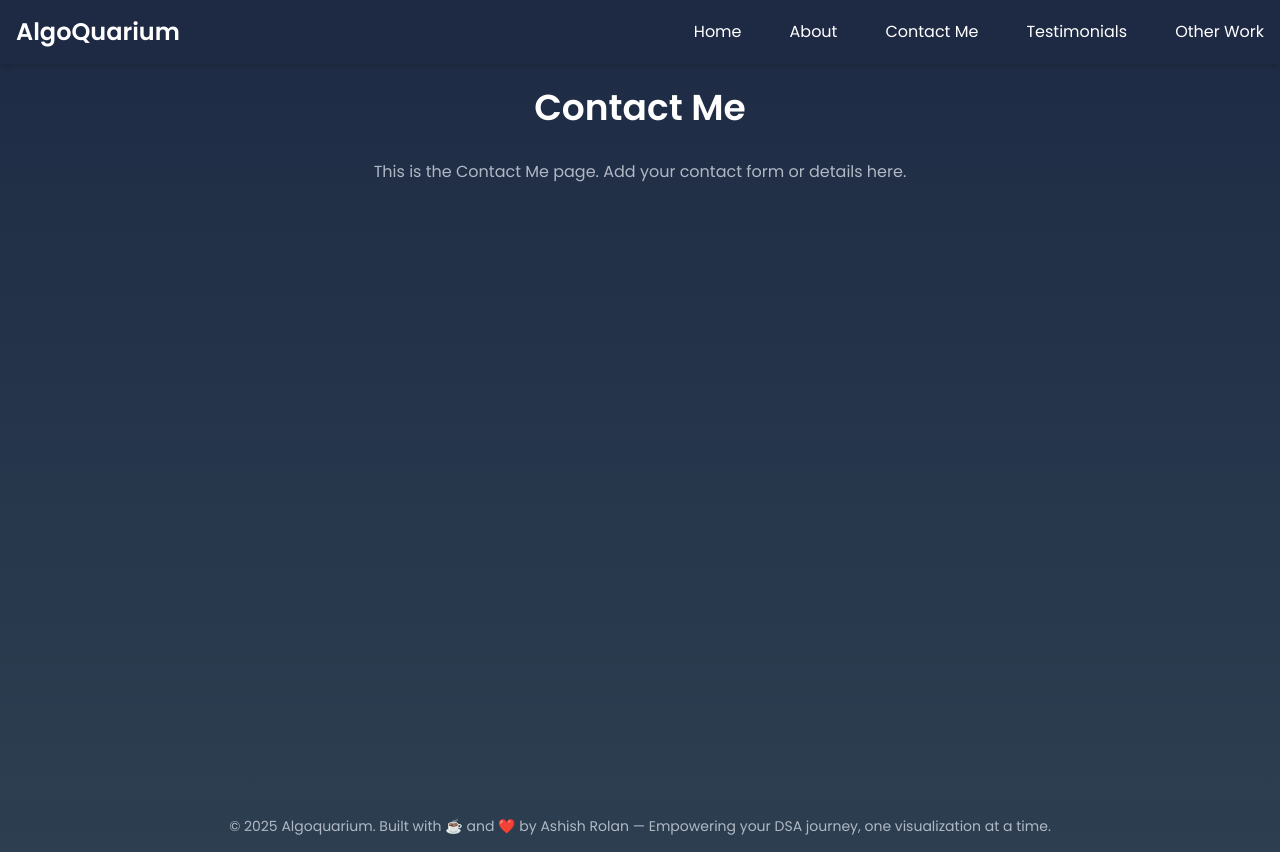
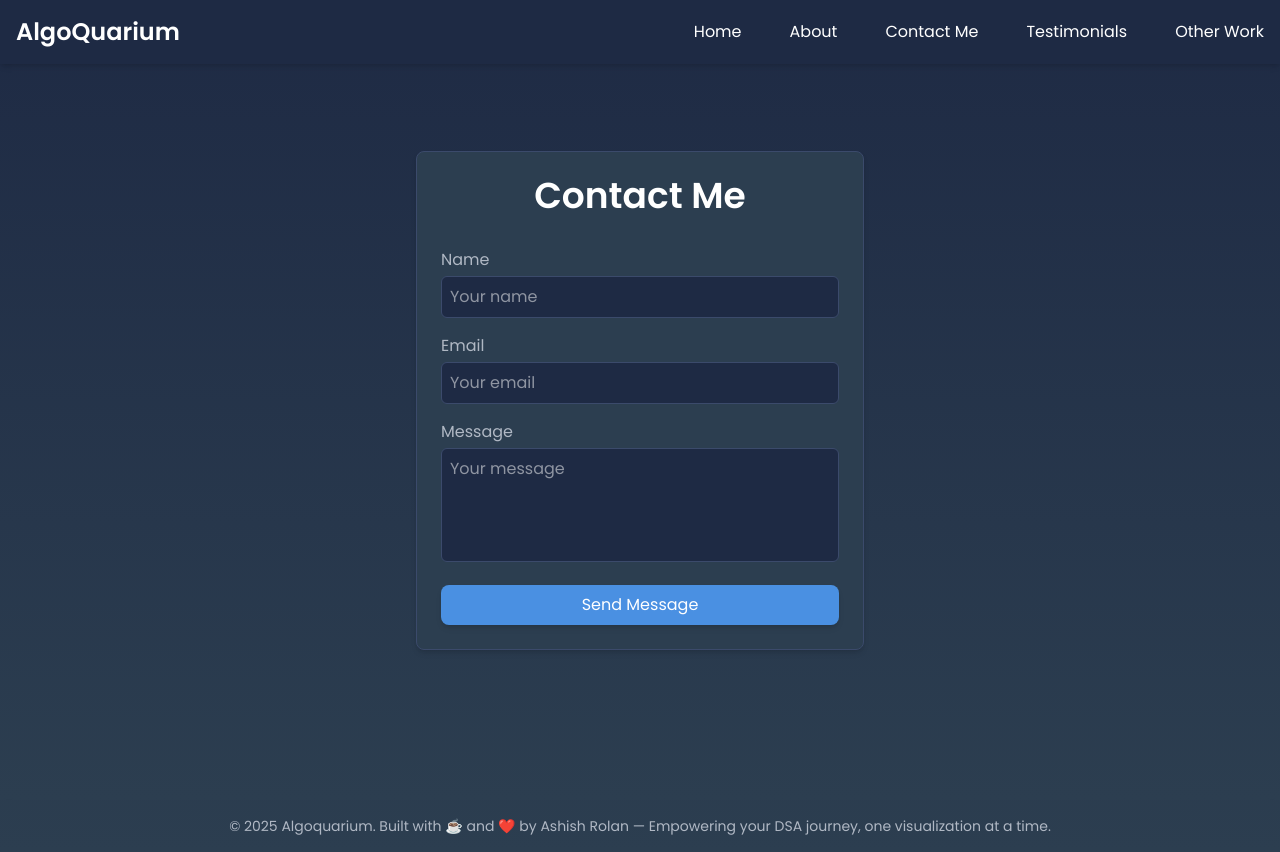
Before and after one commit to ashish7472/AlgoQuarium, a React (Vite) app in the folder frontend/: page /contact-me in a window 1280 px wide. Built offline with nearby package versions, Linux system fonts and the light colour scheme.

Commit message:
Contact Me- Updated

```diff
--- a/frontend/package.json
+++ b/frontend/package.json
@@ -10,6 +10,7 @@
     "preview": "vite preview"
   },
   "dependencies": {
+    "@emailjs/browser": "^4.4.1",
     "react": "^19.1.0",
     "react-dom": "^19.1.0",
     "react-router-dom": "^7.6.0",
--- a/frontend/src/pages/ContactMe.jsx
+++ b/frontend/src/pages/ContactMe.jsx
@@ -1,10 +1,132 @@
+import { useState } from 'react';
+import emailjs from '@emailjs/browser';
+
 function ContactMe() {
-    return (
-      <div className="container mx-auto p-6">
-        <h1 className="text-4xl font-bold text-center mb-8 text-white">Contact Me</h1>
-        <p className="text-[#b0b8c4] text-center">This is the Contact Me page. Add your contact form or details here.</p>
+  const [formData, setFormData] = useState({
+    name: '',
+    email: '',
+    message: '',
+  });
+  const [status, setStatus] = useState('');
+  const [isSubmitting, setIsSubmitting] = useState(false);
+
+  const handleChange = (e) => {
+    setFormData({ ...formData, [e.target.name]: e.target.value });
+  };
+
+  const handleSubmit = (e) => {
+    e.preventDefault();
+    setIsSubmitting(true);
+    setStatus('');
+
+    const templateParams = {
+      from_name: formData.name,
+      from_email: formData.email,
+      message: formData.message,
+    };
+
+    emailjs
+      .send(
+        'service_sk0iwq5', // EmailJS Service ID
+        'template_l1snhyc', // EmailJS Template ID
+        templateParams,
+        'DiUEBna4h86Wzk6l7' // EmailJS Public Key
+      )
+      .then(
+        (response) => {
+          console.log('SUCCESS!', response.status, response.text);
+          setStatus('Message sent successfully!');
+          setFormData({ name: '', email: '', message: '' });
+        },
+        (error) => {
+          console.log('FAILED...', error);
+          setStatus('Failed to send message. Please try again.');
+        }
+      )
+      .finally(() => {
+        setIsSubmitting(false);
+      });
+  };
+
+  return (
+    <div className="container mx-auto p-4 md:p-6 min-h-[calc(100vh-8rem)] flex items-center justify-center">
+      <div className="bg-[#2c3e50] rounded-lg shadow-md p-4 md:p-6 border border-[#3b4a6b] w-full max-w-md">
+        <h1 className="text-2xl md:text-4xl font-bold text-center mb-6 md:mb-8 text-white">Contact Me</h1>
+        <form onSubmit={handleSubmit} className="space-y-4">
+          {/* Name Field */}
+          <div>
+            <label htmlFor="name" className="block text-[#b0b8c4] mb-1 text-sm md:text-base">
+              Name
+            </label>
+            <input
+              type="text"
+              id="name"
+              name="name"
+              value={formData.name}
+              onChange={handleChange}
+              required
+              className="w-full p-2 rounded-md bg-[#1e2a44] text-white border border-[#3b4a6b] focus:outline-none focus:ring-2 focus:ring-[#4a90e2] text-sm md:text-base"
+              placeholder="Your name"
+            />
+          </div>
+
+          {/* Email Field */}
+          <div>
+            <label htmlFor="email" className="block text-[#b0b8c4] mb-1 text-sm md:text-base">
+              Email
+            </label>
+            <input
+              type="email"
+              id="email"
+              name="email"
+              value={formData.email}
+              onChange={handleChange}
+              required
+              className="w-full p-2 rounded-md bg-[#1e2a44] text-white border border-[#3b4a6b] focus:outline-none focus:ring-2 focus:ring-[#4a90e2] text-sm md:text-base"
+              placeholder="Your email"
+            />
+          </div>
+
+          {/* Message Field */}
+          <div>
+            <label htmlFor="message" className="block text-[#b0b8c4] mb-1 text-sm md:text-base">
+              Message
+            </label>
+            <textarea
+              id="message"
+              name="message"
+              value={formData.message}
+              onChange={handleChange}
+              required
+              rows="4"
+              className="w-full p-2 rounded-md bg-[#1e2a44] text-white border border-[#3b4a6b] focus:outline-none focus:ring-2 focus:ring-[#4a90e2] text-sm md:text-base resize-none"
+              placeholder="Your message"
+            />
+          </div>
+
+          {/* Submit Button */}
+          <button
+            type="submit"
+            disabled={isSubmitting}
+            className="w-full px-4 py-2 bg-[#4a90e2] text-white rounded-lg hover:bg-[#357abd] transition disabled:opacity-50 shadow-md text-sm md:text-base"
+          >
+            {isSubmitting ? 'Sending...' : 'Send Message'}
+          </button>
+
+          {/* Status Message */}
+          {status && (
+            <p
+              className={`text-center text-sm md:text-base ${
+                status.includes('successfully') ? 'text-green-400' : 'text-red-400'
+              }`}
+            >
+              {status}
+            </p>
+          )}
+        </form>
       </div>
-    );
-  }
+    </div>
+  );
+}
 
-  export default ContactMe;
+export default ContactMe;
--- a/frontend/src/pages/Home.jsx
+++ b/frontend/src/pages/Home.jsx
@@ -32,6 +32,7 @@ function Home() {
   return (
     <div className="container mx-auto p-6">
       <h1 className="text-4xl font-bold text-center mb-8 text-white">Data Structures & Algorithms Visualization</h1>
+      <h2 className="text-2xl font-bold mb-4 text-white">Sorting Algorithms</h2>
       <div className="grid grid-cols-1 sm:grid-cols-2 lg:grid-cols-3 gap-6">
         {algorithms.map((algo, index) => (
           <AlgoCard key={index} title={algo.title} description={algo.description} link={algo.link} />
```
Also changed, not shown: 1 other file (tests, documents, lock files or other folders).
